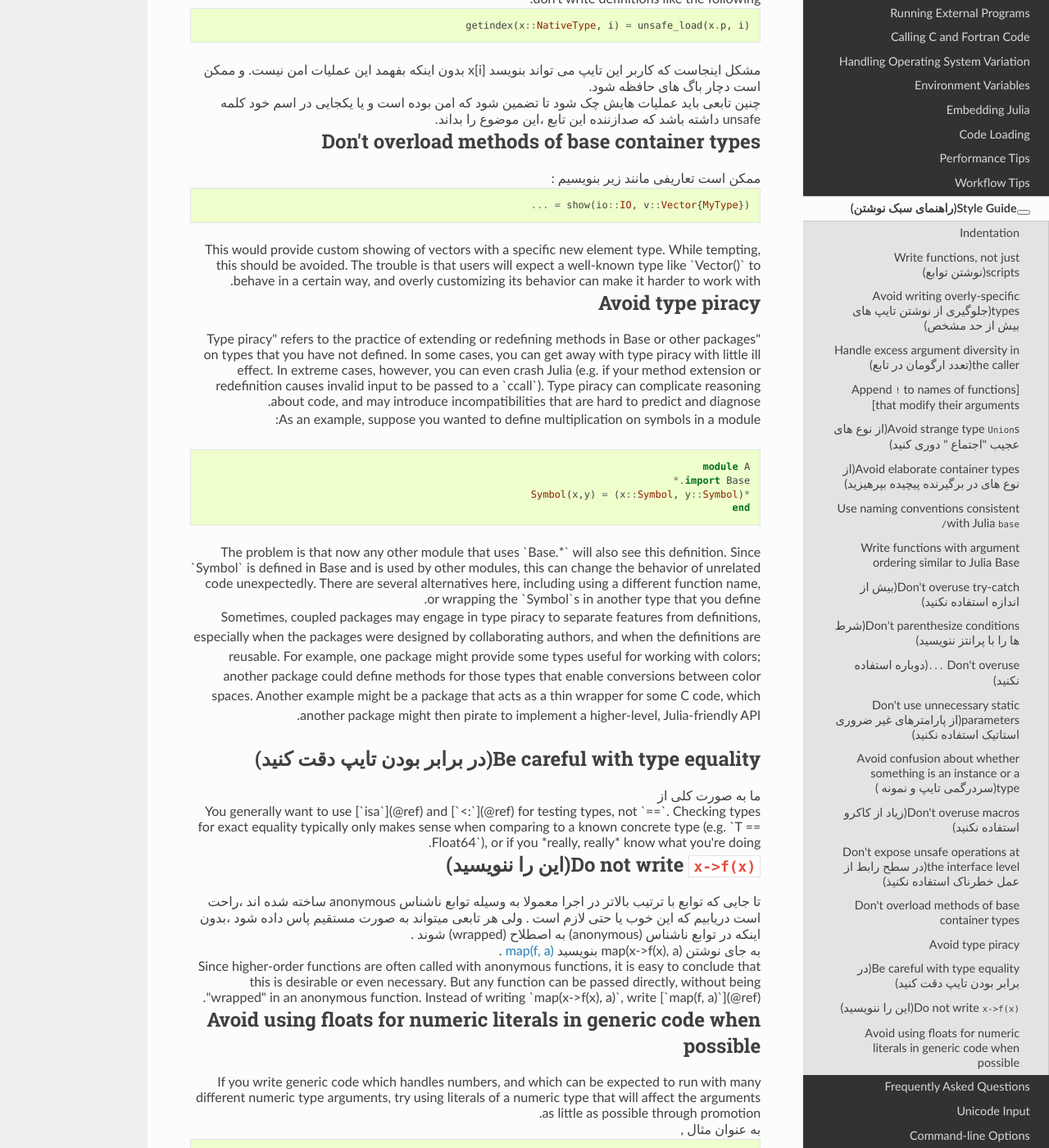
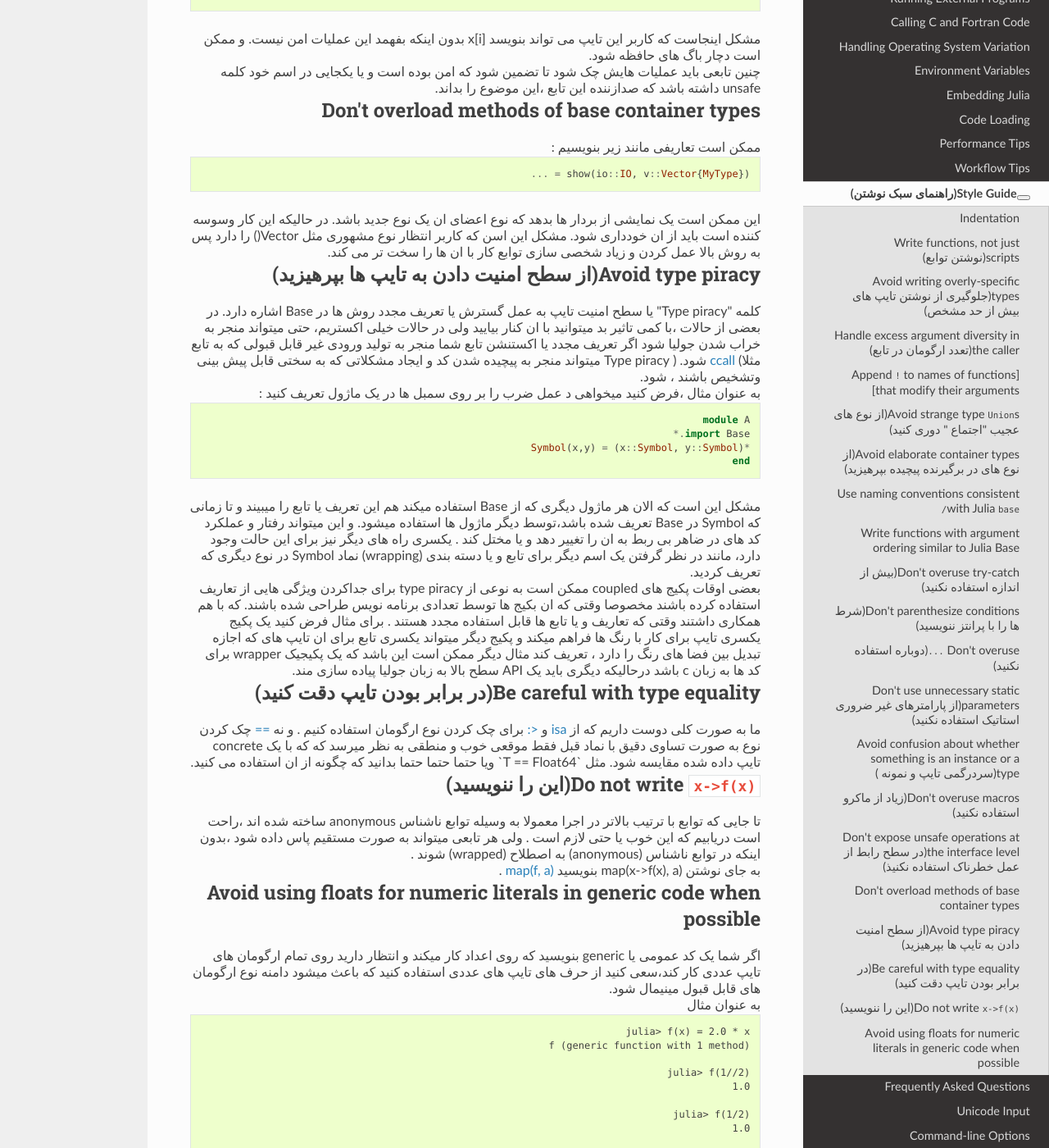
Before and after one commit to AppliedLinearAlgebra-Sharif/julia-docs, a Sphinx documentation site: the page built from docs/manual/style-guide.md, in a window 1280 px wide and 1400 px high, scrolled down 5594 px. Shown: the whole window at 82% size. Built offline with Sphinx 7.4.7 and the Read the Docs theme 2.0.0, drawn with Linux system fonts in a browser that asks for light colours; pages that are not in the unit, such as notebooks, are missing from menus; some of the changed text lies outside the part shown.

Commit message:
نسخه نهایی

````diff
--- a/docs/manual/style-guide.md
+++ b/docs/manual/style-guide.md
@@ -423,7 +423,6 @@ a = Vector{Union{Int,AbstractString,Tuple,Array}}(undef, n)
 <div dir="auto">
 هر ارگومان دیگری
   </div>
-   Any other arguments.
 
 9. **Varargs**.
 
@@ -612,7 +611,7 @@ foo(::MyType) = foo(MyType)
 
 </div>
 
-## Don't overuse macros(زیاد از کاکرو استفاده نکنید)
+## Don't overuse macros(زیاد از ماکرو استفاده نکنید)
 <div dir="auto">
  باید بدانیم که چه موقع یک ماکرو میتواند یک تابع به حساب اید .
  <br>
@@ -645,7 +644,6 @@ end
  تعاریف را مانند مثال زیر ننویسید
  :
 </div>
-don't write definitions like the following:
 
 ```julia
 getindex(x::NativeType, i) = unsafe_load(x.p, i)
@@ -672,22 +670,34 @@ getindex(x::NativeType, i) = unsafe_load(x.p, i)
 show(io::IO, v::Vector{MyType}) = ...
 ```
 <div dir="auto">
+ این ممکن است یک نمایشی از بردار ها بدهد که نوع اعضای ان یک نوع جدید باشد.
+ در حالیکه این کار وسوسه کننده است باید از ان خودداری شود.
+ مشکل این اسن که کاربر انتظار نوع مشهوری مثل
+ Vector()
+ را دارد  پس به روش بالا عمل کردن و زیاد شخصی سازی توابع  کار با ان ها را سخت تر می کند.
 </div>
-This would provide custom showing of vectors with a specific new element type. While tempting,
-this should be avoided. The trouble is that users will expect a well-known type like `Vector()`
-to behave in a certain way, and overly customizing its behavior can make it harder to work with.
 
-## Avoid type piracy
+
+## Avoid type piracy(از سطح امنیت دادن به تایپ ها بپرهیزید)
 <div dir="auto">
+ کلمه
+ "Type piracy"
+ یا سطح امنیت تایپ
+ به عمل گسترش یا تعریف مجدد روش ها در
+ Base
+ اشاره دارد.
+ در بعضی از حالات ،با کمی تاثیر بد  میتوانید با ان کنار بیایید ولی در حالات خیلی اکستریم، حتی میتواند منجر به  خراب شدن جولیا شود
+اگر تعریف مجدد یا اکستنشن تابع شما منجر به تولید ورودی غیر قابل قبولی که به تابع مثلا)
+ <span><a href="https://docs.julialang.org/en/v1/)/">ccall</a></span>
+ شود.
+ (
+ Type piracy
+ میتواند منجر به پیچیده شدن کد و ایجاد مشکلاتی که به سختی قابل پیش بینی وتشخیص باشند ، شود.
+ <br>
+ به عنوان مثال ،فرض کنید میخواهی د عمل ضرب را بر روی سمبل ها در یک ماژول تعریف کنید
+ :
+
 </div>
-"Type piracy" refers to the practice of extending or redefining methods in Base
-or other packages on types that you have not defined. In some cases, you can get away with
-type piracy with little ill effect. In extreme cases, however, you can even crash Julia
-(e.g. if your method extension or redefinition causes invalid input to be passed to a
-`ccall`). Type piracy can complicate reasoning about code, and may introduce
-incompatibilities that are hard to predict and diagnose.
-
-As an example, suppose you wanted to define multiplication on symbols in a module:
 
 ```julia
 module A
@@ -696,30 +706,60 @@ import Base.*
 end
 ```
 <div dir="auto">
+ مشکل این است که الان هر ماژول دیگری که از
+ Base
+ استفاده میکند هم این تعریف یا تابع را میبیند و تا زمانی که
+ Symbol
+ در
+ Base
+ تعریف شده باشد،توسط دیگر ماژول ها استفاده میشود.
+ و این میتواند رفتار و عملکرد کد های در ضاهر بی ربط به ان را تغییر دهد و یا مختل کند .
+ یکسری راه های دیگر نیز برای این حالت وجود دارد، مانند در نظر گرفتن یک اسم دیگر برای تابع
+ و یا دسته بندی
+ (wrapping)
+  نماد
+ Symbol
+ در نوع دیگری که تعریف کردید.
+ <br>
+ بعضی اوقات  پکیج های
+ coupled
+ ممکن است به نوعی از
+ type piracy
+ برای جداکردن ویژگی هایی از تعاریف استفاده کرده باشند مخصوصا وقتی که ان بکیج ها توسط تعدادی برنامه نویس طراحی شده باشند.
+ که با هم همکاری داشتند وقتی که تعاریف و یا تابع ها قابل استفاده مجدد هستند .
+ برای مثال فرض کنید یک پکیج یکسری تایپ  برای کار با رنگ ها فراهم میکند و پکیج دیگر میتواند یکسری تابع برای ان تایپ های که اجازه تبدیل بین فضا های رنگ را دارد ، تعریف کند
+ مثال دیگر ممکن است این باشد که یک پکیجیک
+ wrapper
+ برای کد ها به زبان
+ c
+ باشد درحالیکه دیگری باید یک
+ API
+ سطح بالا به زبان جولیا پیاده سازی مند.
+
 </div>
-The problem is that now any other module that uses `Base.*` will also see this definition.
-Since `Symbol` is defined in Base and is used by other modules, this can change the
-behavior of unrelated code unexpectedly. There are several alternatives here, including
-using a different function name, or wrapping the `Symbol`s in another type that you define.
-
-Sometimes, coupled packages may engage in type piracy to separate features from definitions,
-especially when the packages were designed by collaborating authors, and when the
-definitions are reusable. For example, one package might provide some types useful for
-working with colors; another package could define methods for those types that enable
-conversions between color spaces. Another example might be a package that acts as a thin
-wrapper for some C code, which another package might then pirate to implement a
-higher-level, Julia-friendly API.
 
 ## Be careful with type equality(در برابر بودن تایپ دقت کنید)
 <div dir="auto">
- ما به صورت کلی از
+ ما به صورت کلی دوست داریم که از
+ <span><a href="https://docs.julialang.org/en/v1/)/">isa</a></span>
+ و
+ <span><a href="https://docs.julialang.org/en/v1/)/"><:</a></span>
+ برای چک کردن نوع ارگومان استفاده کنیم .
+ و نه
+  <span><a href="https://docs.julialang.org/en/v1/)/">==</a></span>
+  چک کردن نوع به صورت  تساوی دقیق با نماد قبل فقط موقعی خوب و منطقی به نظر میرسد که که با یک
+  concrete
+  تایپ داده شده مقایسه شود.
+  مثل
+  `T == Float64`
+  ویا حتما حتما حتما بدانید که چگونه از ان استفاده می کنید.
+
 
 </div>
-You generally want to use [`isa`](@ref) and [`<:`](@ref) for testing types,
-not `==`. Checking types for exact equality typically only makes sense when comparing to a known
-concrete type (e.g. `T == Float64`), or if you *really, really* know what you're doing.
+
 
 ## Do not write `x->f(x)`(این را ننویسید)
+
 <div dir="auto">
  تا جایی که توابع با ترتیب بالاتر در اجرا معمولا به وسیله توابع ناشناس
  anonymous
@@ -737,20 +777,19 @@ concrete type (e.g. `T == Float64`), or if you *really, really* know what you're
  .
 
 </div>
-Since higher-order functions are often called with anonymous functions, it is easy to conclude
-that this is desirable or even necessary. But any function can be passed directly, without being
-"wrapped" in an anonymous function. Instead of writing `map(x->f(x), a)`, write [`map(f, a)`](@ref).
 
 ## Avoid using floats for numeric literals in generic code when possible
 <div dir="auto">
+ اگر شما یک کد عمومی یا
+ generic
+ بنویسید که روی اعداد کار میکند و انتظار دارید روی تمام ارگومان های تایپ عددی کار کند،سعی کنید از حرف های تایپ های عددی استفاده کنید که باعث میشود دامنه نوع  ارگومان های قابل قبول مینیمال شود.
+
+
 </div>
-If you write generic code which handles numbers, and which can be expected to run with many different
-numeric type arguments, try using literals of a numeric type that will affect the arguments as
-little as possible through promotion.
 
 <div dir="auto">
  به عنوان مثال
- ,
+
 </div>
 
 ```jldoctest
@@ -803,10 +842,6 @@ promote_type(Int, Float64) == Float64
 
 
 </div>
-As you can see, the second version, where we used an `Int` literal, preserved the type of the
-input argument, while the first didn't. This is because e.g. `promote_type(Int, Float64) == Float64`,
-and promotion happens with the multiplication. Similarly, [`Rational`](@ref) literals are less type disruptive
-than [`Float64`](@ref) literals, but more disruptive than `Int`s:
 
 ```jldoctest
 julia> h(x) = 2//1 * x
@@ -830,5 +865,3 @@ julia> h(1)
  استفاده کنید
  .
 </div>
-Thus, use `Int` literals when possible, with `Rational{Int}` for literal non-integer numbers,
-in order to make it easier to use your code.
````
